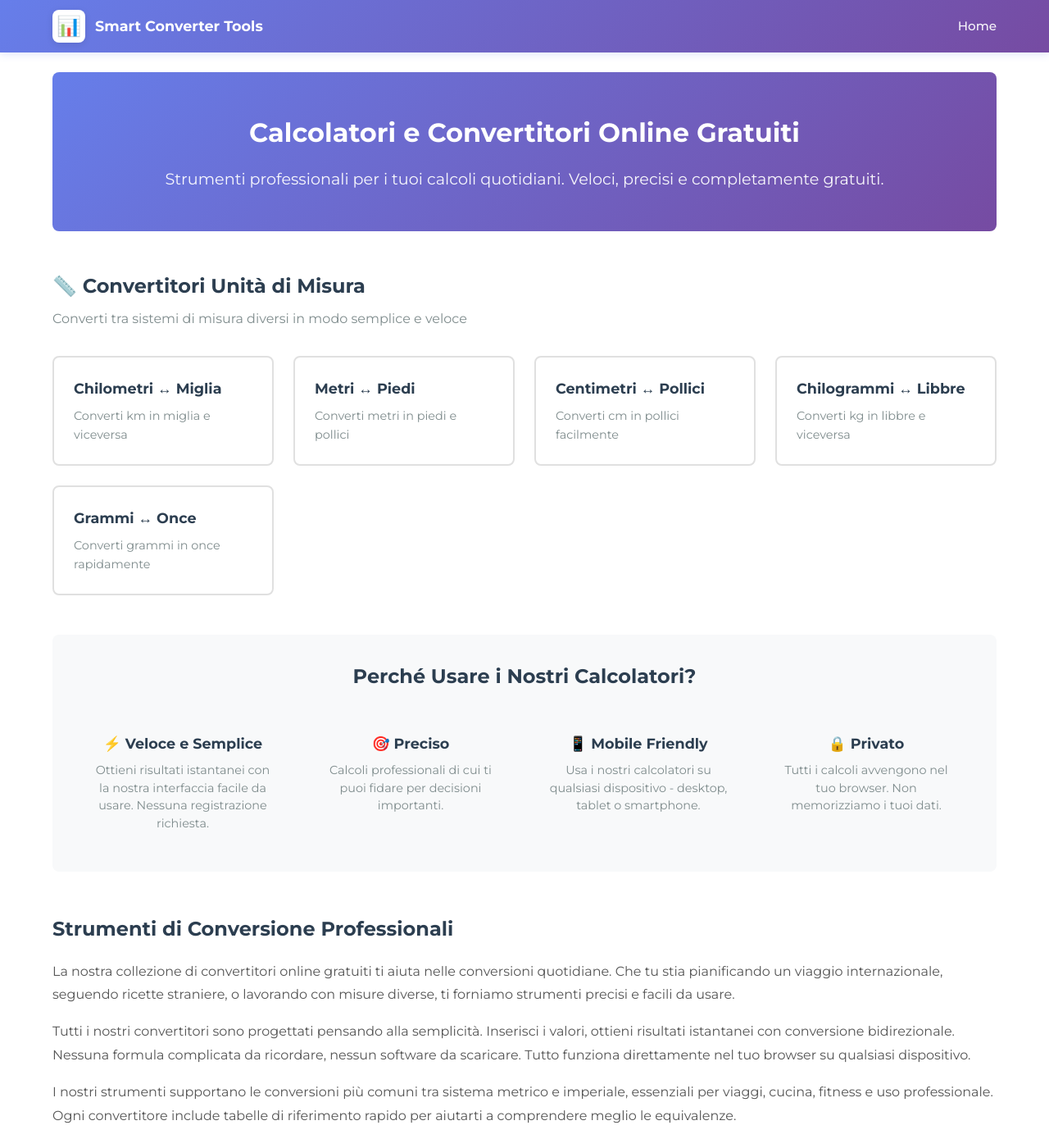
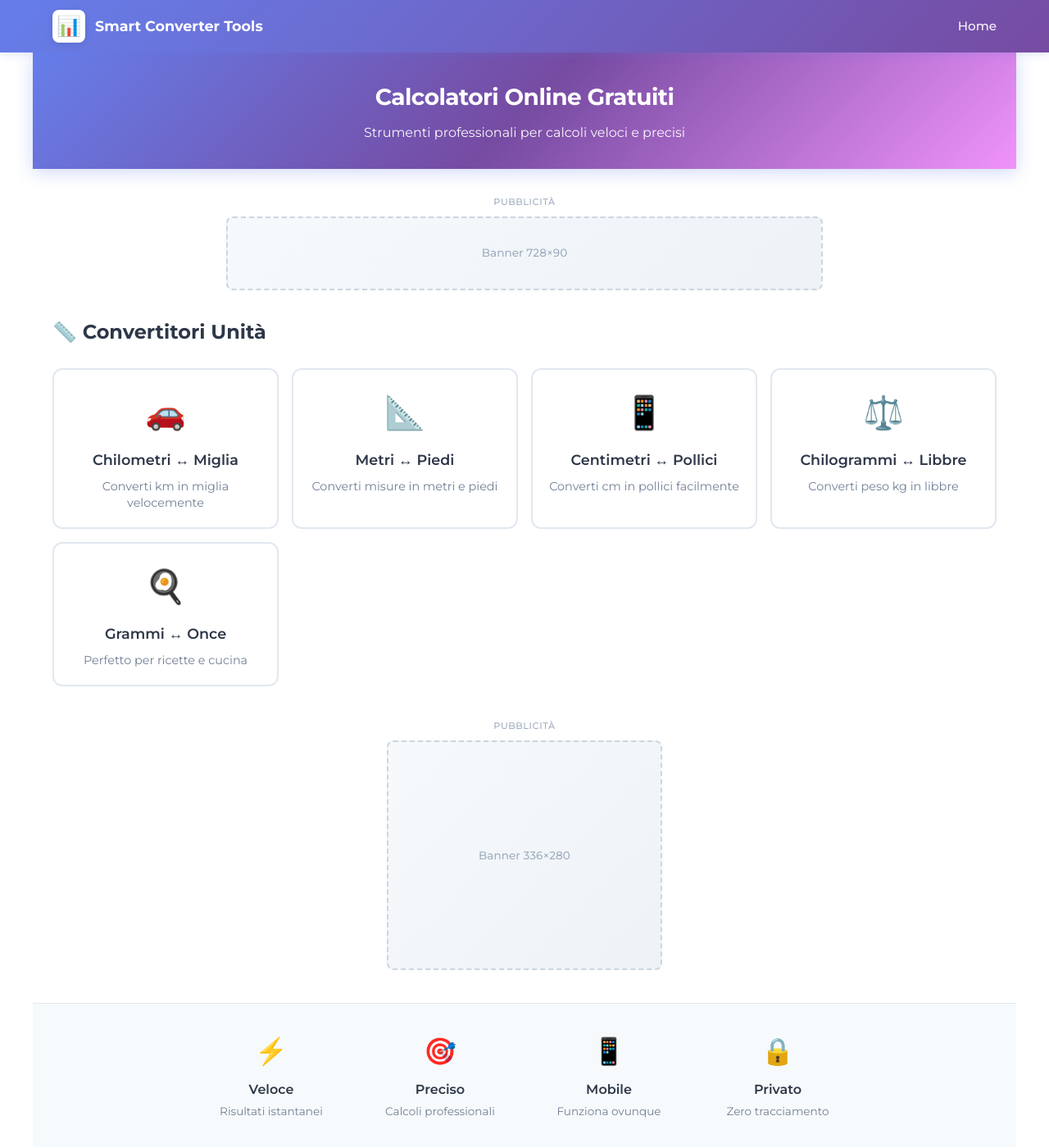
Before and after one commit to Calculator-Platform/smart-converter-tools, a Jekyll site: the page built from index.html, in a window 1280 px wide and 1400 px high. Shown: the whole window at 82% size. Built offline with Jekyll 4.4.1, drawn with Linux system fonts in a browser that asks for light colours.

Commit message:
Add files via upload

```diff
--- a/index.html
+++ b/index.html
@@ -4,214 +4,347 @@ title: "Calcolatori e Convertitori Online Gratuiti | Smart Converter Tools"
 description: "Strumenti gratuiti per convertire unità di misura. Converti chilometri in miglia, kg in libbre, metri in piedi e molto altro. Semplice, veloce e preciso."
 ---
 
-<div class="hero-section">
-  <h1>Calcolatori e Convertitori Online Gratuiti</h1>
-  <p class="hero-subtitle">Strumenti professionali per i tuoi calcoli quotidiani. Veloci, precisi e completamente gratuiti.</p>
+<div class="hero-compact">
+  <h1>Calcolatori Online Gratuiti</h1>
+  <p>Strumenti professionali per calcoli veloci e precisi</p>
 </div>
 
-<section class="category-section">
-  <h2>📏 Convertitori Unità di Misura</h2>
-  <p>Converti tra sistemi di misura diversi in modo semplice e veloce</p>
+<!-- ADV SPOT 1: Banner orizzontale sotto hero (Desktop: 728x90, Mobile: nascosto) -->
+<div class="ad-container ad-hero">
+  <span class="ad-label">Pubblicità</span>
+  <div class="ad-placeholder ad-leaderboard">
+    <span class="ad-text">Banner 728×90</span>
+  </div>
+</div>
 
-  <div class="calculator-grid">
-    <div class="calculator-card">
-      <h3><a href="{{ site.baseurl }}/calcolatori/convertitore-chilometri-miglia/">Chilometri ↔ Miglia</a></h3>
-      <p>Converti km in miglia e viceversa</p>
+<section class="tools-grid">
+  <h2 class="section-title">📏 Convertitori Unità</h2>
+
+  <div class="tool-cards">
+    <a href="{{ site.baseurl }}/calcolatori/convertitore-chilometri-miglia/" class="tool-card">
+      <div class="tool-icon">🚗</div>
+      <h3>Chilometri ↔ Miglia</h3>
+      <p>Converti km in miglia velocemente</p>
+    </a>
+
+    <a href="{{ site.baseurl }}/calcolatori/convertitore-metri-piedi/" class="tool-card">
+      <div class="tool-icon">📐</div>
+      <h3>Metri ↔ Piedi</h3>
+      <p>Converti misure in metri e piedi</p>
+    </a>
+
+    <a href="{{ site.baseurl }}/calcolatori/convertitore-centimetri-pollici/" class="tool-card">
+      <div class="tool-icon">📱</div>
+      <h3>Centimetri ↔ Pollici</h3>
+      <p>Converti cm in pollici facilmente</p>
+    </a>
+
+    <a href="{{ site.baseurl }}/calcolatori/convertitore-chilogrammi-libbre/" class="tool-card">
+      <div class="tool-icon">⚖️</div>
+      <h3>Chilogrammi ↔ Libbre</h3>
+      <p>Converti peso kg in libbre</p>
+    </a>
+
+    <a href="{{ site.baseurl }}/calcolatori/convertitore-grammi-once/" class="tool-card">
+      <div class="tool-icon">🍳</div>
+      <h3>Grammi ↔ Once</h3>
+      <p>Perfetto per ricette e cucina</p>
+    </a>
+  </div>
+</section>
+
+<!-- ADV SPOT 2: Banner rettangolo dopo grid (336x280) -->
+<div class="ad-container ad-primary">
+  <span class="ad-label">Pubblicità</span>
+  <div class="ad-placeholder ad-rectangle">
+    <span class="ad-text">Banner 336×280</span>
+  </div>
+</div>
+
+<section class="features-section">
+  <div class="feature-grid">
+    <div class="feature">
+      <div class="feature-icon">⚡</div>
+      <h3>Veloce</h3>
+      <p>Risultati istantanei</p>
     </div>
 
-    <div class="calculator-card">
-      <h3><a href="{{ site.baseurl }}/calcolatori/convertitore-metri-piedi/">Metri ↔ Piedi</a></h3>
-      <p>Converti metri in piedi e pollici</p>
+    <div class="feature">
+      <div class="feature-icon">🎯</div>
+      <h3>Preciso</h3>
+      <p>Calcoli professionali</p>
     </div>
 
-    <div class="calculator-card">
-      <h3><a href="{{ site.baseurl }}/calcolatori/convertitore-centimetri-pollici/">Centimetri ↔ Pollici</a></h3>
-      <p>Converti cm in pollici facilmente</p>
+    <div class="feature">
+      <div class="feature-icon">📱</div>
+      <h3>Mobile</h3>
+      <p>Funziona ovunque</p>
     </div>
 
-    <div class="calculator-card">
-      <h3><a href="{{ site.baseurl }}/calcolatori/convertitore-chilogrammi-libbre/">Chilogrammi ↔ Libbre</a></h3>
-      <p>Converti kg in libbre e viceversa</p>
-    </div>
-
-    <div class="calculator-card">
-      <h3><a href="{{ site.baseurl }}/calcolatori/convertitore-grammi-once/">Grammi ↔ Once</a></h3>
-      <p>Converti grammi in once rapidamente</p>
+    <div class="feature">
+      <div class="feature-icon">🔒</div>
+      <h3>Privato</h3>
+      <p>Zero tracciamento</p>
     </div>
   </div>
 </section>
 
-<section class="info-section">
-  <h2>Perché Usare i Nostri Calcolatori?</h2>
-
-  <div class="features-grid">
-    <div class="feature-box">
-      <h3>⚡ Veloce e Semplice</h3>
-      <p>Ottieni risultati istantanei con la nostra interfaccia facile da usare. Nessuna registrazione richiesta.</p>
-    </div>
-
-    <div class="feature-box">
-      <h3>🎯 Preciso</h3>
-      <p>Calcoli professionali di cui ti puoi fidare per decisioni importanti.</p>
-    </div>
-
-    <div class="feature-box">
-      <h3>📱 Mobile Friendly</h3>
-      <p>Usa i nostri calcolatori su qualsiasi dispositivo - desktop, tablet o smartphone.</p>
-    </div>
-
-    <div class="feature-box">
-      <h3>🔒 Privato</h3>
-      <p>Tutti i calcoli avvengono nel tuo browser. Non memorizziamo i tuoi dati.</p>
-    </div>
-  </div>
-</section>
-
-<section class="content-section">
-  <h2>Strumenti di Conversione Professionali</h2>
-  <p>La nostra collezione di convertitori online gratuiti ti aiuta nelle conversioni quotidiane. Che tu stia pianificando un viaggio internazionale, seguendo ricette straniere, o lavorando con misure diverse, ti forniamo strumenti precisi e facili da usare.</p>
-
-  <p>Tutti i nostri convertitori sono progettati pensando alla semplicità. Inserisci i valori, ottieni risultati istantanei con conversione bidirezionale. Nessuna formula complicata da ricordare, nessun software da scaricare. Tutto funziona direttamente nel tuo browser su qualsiasi dispositivo.</p>
-
-  <p>I nostri strumenti supportano le conversioni più comuni tra sistema metrico e imperiale, essenziali per viaggi, cucina, fitness e uso professionale. Ogni convertitore include tabelle di riferimento rapido per aiutarti a comprendere meglio le equivalenze.</p>
-</section>
-
 <style>
-.hero-section {
+/* ============================================
+   HERO SECTION - COMPATTA E MODERNA
+   ============================================ */
+.hero-compact {
+  background: linear-gradient(135deg, #667eea 0%, #764ba2 50%, #f093fb 100%);
+  padding: 2rem 1.5rem;
   text-align: center;
-  padding: 3rem 1rem;
-  background: linear-gradient(135deg, #667eea 0%, #764ba2 100%);
-  color: white;
-  border-radius: 8px;
-  margin-bottom: 3rem;
+  margin: -1.5rem -1.5rem 2rem -1.5rem;
+  box-shadow: 0 4px 20px rgba(102, 126, 234, 0.3);
 }
 
-.hero-subtitle {
-  font-size: 1.2rem;
-  margin-top: 1rem;
-  opacity: 0.95;
+.hero-compact h1 {
+  color: white;
+  font-size: 1.75rem;
+  font-weight: 700;
+  margin: 0 0 0.5rem 0;
+  letter-spacing: -0.02em;
 }
 
-.category-section {
-  margin-bottom: 3rem;
+.hero-compact p {
+  color: rgba(255, 255, 255, 0.95);
+  font-size: 1rem;
+  margin: 0;
+  font-weight: 400;
 }
 
-.category-section h2 {
-  color: #2c3e50;
+/* ============================================
+   SEZIONI E TITOLI
+   ============================================ */
+.section-title {
+  color: #2d3748;
+  font-size: 1.5rem;
+  font-weight: 700;
+  margin: 0 0 1.5rem 0;
+  display: flex;
+  align-items: center;
+  gap: 0.5rem;
+}
+
+.tools-grid {
+  margin-bottom: 2.5rem;
+}
+
+/* ============================================
+   TOOL CARDS - COMPATTE E MODERNE
+   ============================================ */
+.tool-cards {
+  display: grid;
+  grid-template-columns: repeat(auto-fit, minmax(240px, 1fr));
+  gap: 1rem;
+}
+
+.tool-card {
+  background: white;
+  border: 2px solid #e2e8f0;
+  border-radius: 12px;
+  padding: 1.25rem;
+  text-decoration: none;
+  transition: all 0.3s cubic-bezier(0.4, 0, 0.2, 1);
+  display: flex;
+  flex-direction: column;
+  align-items: center;
+  text-align: center;
+  position: relative;
+  overflow: hidden;
+}
+
+.tool-card::before {
+  content: '';
+  position: absolute;
+  top: 0;
+  left: 0;
+  right: 0;
+  height: 4px;
+  background: linear-gradient(90deg, #667eea, #764ba2);
+  transform: scaleX(0);
+  transition: transform 0.3s ease;
+}
+
+.tool-card:hover::before {
+  transform: scaleX(1);
+}
+
+.tool-card:hover {
+  border-color: #667eea;
+  transform: translateY(-4px);
+  box-shadow: 0 12px 24px rgba(102, 126, 234, 0.15);
+}
+
+.tool-icon {
+  font-size: 2.5rem;
+  margin-bottom: 0.75rem;
+  filter: grayscale(0.2);
+  transition: all 0.3s ease;
+}
+
+.tool-card:hover .tool-icon {
+  filter: grayscale(0);
+  transform: scale(1.1);
+}
+
+.tool-card h3 {
+  color: #2d3748;
+  font-size: 1.1rem;
+  font-weight: 600;
+  margin: 0 0 0.5rem 0;
+}
+
+.tool-card p {
+  color: #718096;
+  font-size: 0.9rem;
+  margin: 0;
+  line-height: 1.4;
+}
+
+/* ============================================
+   FEATURES - COMPATTA
+   ============================================ */
+.features-section {
+  background: #f7fafc;
+  padding: 2rem 1.5rem;
+  margin: 2.5rem -1.5rem -1.5rem -1.5rem;
+  border-top: 1px solid #e2e8f0;
+}
+
+.feature-grid {
+  display: grid;
+  grid-template-columns: repeat(auto-fit, minmax(140px, 1fr));
+  gap: 1.5rem;
+  max-width: 800px;
+  margin: 0 auto;
+}
+
+.feature {
+  text-align: center;
+}
+
+.feature-icon {
+  font-size: 2rem;
   margin-bottom: 0.5rem;
 }
 
-.category-section > p {
-  color: #7f8c8d;
-  margin-bottom: 2rem;
+.feature h3 {
+  color: #2d3748;
+  font-size: 1rem;
+  font-weight: 600;
+  margin: 0 0 0.25rem 0;
 }
 
-.calculator-grid {
-  display: grid;
-  grid-template-columns: repeat(auto-fit, minmax(250px, 1fr));
-  gap: 1.5rem;
-  margin-top: 1.5rem;
+.feature p {
+  color: #718096;
+  font-size: 0.85rem;
+  margin: 0;
 }
 
-.calculator-card {
-  background: white;
-  border: 2px solid #e0e0e0;
-  border-radius: 8px;
-  padding: 1.5rem;
-  transition: all 0.3s ease;
+/* ============================================
+   ADVERTISING CONTAINERS - 2 BANNER DESKTOP
+   ============================================ */
+.ad-container {
+  display: flex;
+  flex-direction: column;
+  align-items: center;
+  margin: 2rem 0;
 }
 
-.calculator-card:hover {
-  border-color: #667eea;
-  box-shadow: 0 4px 12px rgba(102, 126, 234, 0.15);
-  transform: translateY(-2px);
+.ad-hero {
+  margin: 1.5rem 0 2rem 0;
 }
 
-.calculator-card h3 {
-  margin: 0 0 0.5rem 0;
-  font-size: 1.1rem;
+.ad-primary {
+  margin: 2.5rem 0;
 }
 
-.calculator-card h3 a {
-  color: #2c3e50;
-  text-decoration: none;
+.ad-label {
+  font-size: 0.7rem;
+  color: #a0aec0;
+  text-transform: uppercase;
+  letter-spacing: 0.05em;
+  margin-bottom: 0.5rem;
+  font-weight: 500;
 }
 
-.calculator-card h3 a:hover {
-  color: #667eea;
+.ad-placeholder {
+  background: linear-gradient(135deg, #f7fafc 0%, #edf2f7 100%);
+  border: 2px dashed #cbd5e0;
+  border-radius: 8px;
+  display: flex;
+  align-items: center;
+  justify-content: center;
+  position: relative;
 }
 
-.calculator-card p {
-  margin: 0;
-  color: #7f8c8d;
-  font-size: 0.9rem;
+.ad-leaderboard {
+  width: 728px;
+  height: 90px;
+  max-width: 100%;
 }
 
-.info-section {
-  background: #f8f9fa;
-  padding: 2rem;
-  border-radius: 8px;
-  margin-bottom: 3rem;
+.ad-rectangle {
+  width: 336px;
+  height: 280px;
+  max-width: 100%;
 }
 
-.info-section h2 {
-  text-align: center;
-  color: #2c3e50;
-  margin-bottom: 2rem;
+.ad-text {
+  color: #a0aec0;
+  font-size: 0.85rem;
+  font-weight: 500;
 }
 
-.features-grid {
-  display: grid;
-  grid-template-columns: repeat(auto-fit, minmax(200px, 1fr));
-  gap: 1.5rem;
+/* Hide leaderboard on mobile */
+@media (max-width: 768px) {
+  .ad-hero {
+    display: none;
+  }
 }
 
-.feature-box {
-  text-align: center;
-  padding: 1rem;
+/* ============================================
+   RESPONSIVE
+   ============================================ */
+@media (max-width: 768px) {
+  .hero-compact {
+    padding: 1.5rem 1rem;
+    margin: -1rem -1rem 1.5rem -1rem;
+  }
+
+  .hero-compact h1 {
+    font-size: 1.5rem;
+  }
+
+  .hero-compact p {
+    font-size: 0.95rem;
+  }
+
+  .section-title {
+    font-size: 1.3rem;
+  }
+
+  .tool-cards {
+    grid-template-columns: 1fr;
+    gap: 0.75rem;
+  }
+
+  .tool-card {
+    padding: 1rem;
+  }
+
+  .feature-grid {
+    grid-template-columns: repeat(2, 1fr);
+    gap: 1rem;
+  }
 }
 
-.feature-box h3 {
-  color: #2c3e50;
-  margin-bottom: 0.5rem;
-  font-size: 1.1rem;
-}
-
-.feature-box p {
-  color: #7f8c8d;
-  font-size: 0.9rem;
-  line-height: 1.5;
-}
-
-.content-section {
-  margin-bottom: 3rem;
-  line-height: 1.8;
-}
-
-.content-section h2 {
-  color: #2c3e50;
-  margin-bottom: 1rem;
-}
-
-.content-section p {
-  color: #555;
-  margin-bottom: 1rem;
-}
-
-@media (max-width: 768px) {
-  .hero-section {
-    padding: 2rem 1rem;
-  }
-
-  .hero-subtitle {
-    font-size: 1rem;
-  }
-
-  .calculator-grid {
-    grid-template-columns: 1fr;
-  }
-
-  .features-grid {
+@media (max-width: 480px) {
+  .feature-grid {
     grid-template-columns: 1fr;
   }
 }
```
